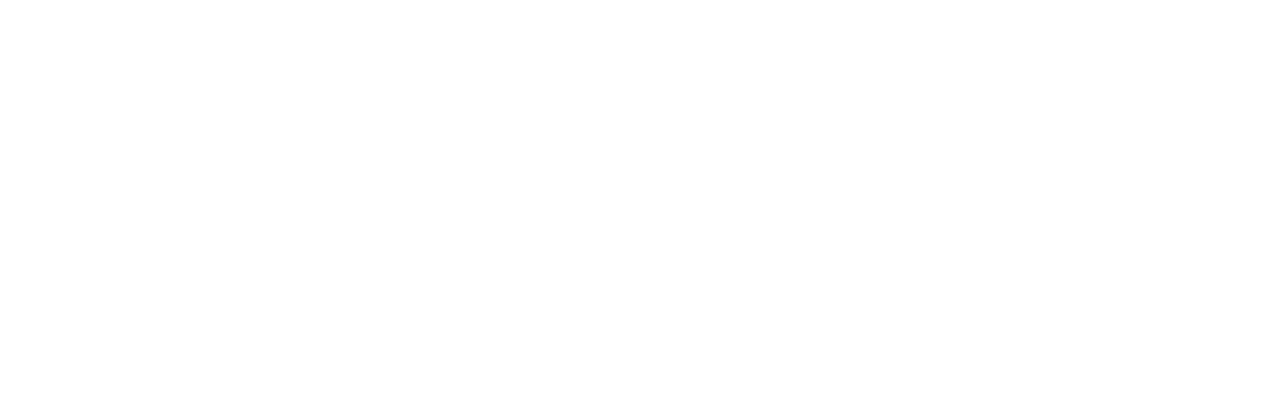
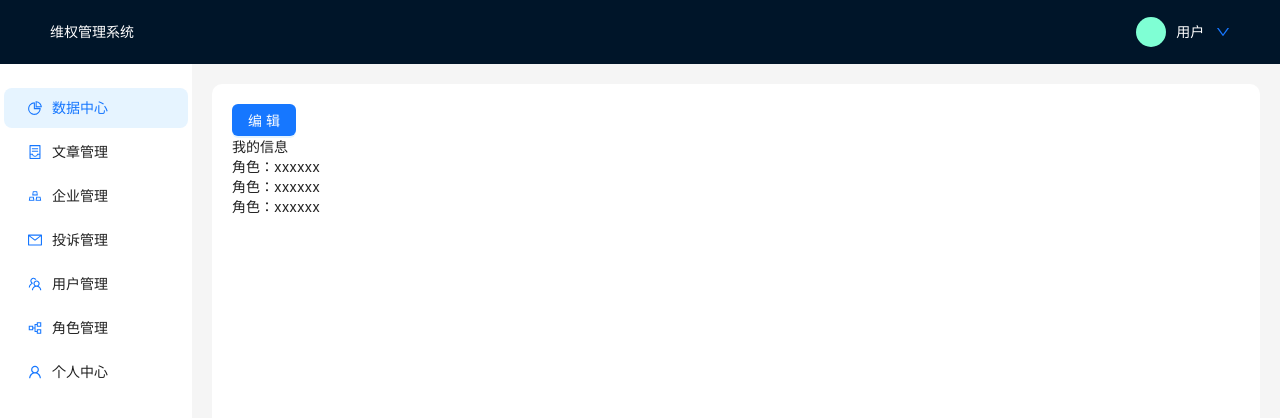
Before and after one commit to ppztt/graduate, a React app: page /back_way/person in a window 1280 px wide. Before the commit this address had no page. Shown: the top 418 px of the page. Built offline with nearby package versions, Linux system fonts and the light colour scheme.

Commit message:
feat: 个人中心

```diff
--- /dev/null
+++ b/src/pages/home/components/menus.scss
@@ -0,0 +1,5 @@
+.menu {
+    svg {
+        color: #1677ff;
+    }
+}
--- a/src/pages/home/components/menus.tsx
+++ b/src/pages/home/components/menus.tsx
@@ -1,89 +1,61 @@
 import React from 'react';
-import { AppstoreOutlined, MailOutlined, SettingOutlined } from '@ant-design/icons';
+import { PieChartTwoTone, MailOutlined, ContainerTwoTone, GoldTwoTone, PartitionOutlined, UserOutlined, TeamOutlined } from '@ant-design/icons';
 import type { MenuProps } from 'antd';
 import { Menu } from 'antd';
+import { useNavigate } from 'react-router-dom';
+import './menus.scss'
 
 type MenuItem = Required<MenuProps>['items'][number];
-
 const items: MenuItem[] = [
   {
-    key: 'sub1',
-    label: 'Navigation One',
-    icon: <MailOutlined />,
-    children: [
-      {
-        key: 'g1',
-        label: 'Item 1',
-        type: 'group',
-        children: [
-          { key: '1', label: 'Option 1' },
-          { key: '2', label: 'Option 2' },
-        ],
-      },
-      {
-        key: 'g2',
-        label: 'Item 2',
-        type: 'group',
-        children: [
-          { key: '3', label: 'Option 3' },
-          { key: '4', label: 'Option 4' },
-        ],
-      },
-    ],
+    key: '/back_way/dash_board',
+    label: '数据中心',
+    icon: <PieChartTwoTone />
   },
   {
-    key: 'sub2',
-    label: 'Navigation Two',
-    icon: <AppstoreOutlined />,
-    children: [
-      { key: '5', label: 'Option 5' },
-      { key: '6', label: 'Option 6' },
-      {
-        key: 'sub3',
-        label: 'Submenu',
-        children: [
-          { key: '7', label: 'Option 7' },
-          { key: '8', label: 'Option 8' },
-        ],
-      },
-    ],
+    key: '/back_way/content',
+    label: '文章管理',
+    icon: <ContainerTwoTone />
   },
   {
-    type: 'divider',
+    key: '/back_way/company',
+    label: '企业管理',
+    icon: <GoldTwoTone />
   },
   {
-    key: 'sub4',
-    label: 'Navigation Three',
-    icon: <SettingOutlined />,
-    children: [
-      { key: '9', label: 'Option 9' },
-      { key: '10', label: 'Option 10' },
-      { key: '11', label: 'Option 11' },
-      { key: '12', label: 'Option 12' },
-    ],
+    key: '/back_way/complain',
+    label: '投诉管理',
+    icon: <MailOutlined />
   },
   {
-    key: 'grp',
-    label: 'Group',
-    type: 'group',
-    children: [
-      { key: '13', label: 'Option 13' },
-      { key: '14', label: 'Option 14' },
-    ],
+    key: '/back_way/user_manage',
+    label: '用户管理',
+    icon: <TeamOutlined />
   },
+  {
+    key: '/back_way/role_manage',
+    label: '角色管理',
+    icon: <PartitionOutlined />
+  },
+  {
+    key: '/back_way/person',
+    label: '个人中心',
+    icon: <UserOutlined />
+  }
 ];
 
 const LocalMenu: React.FC = () => {
+  const navigate = useNavigate()
   const onClick: MenuProps['onClick'] = (e) => {
-    console.log('click ', e);
+    navigate(e.key)
   };
 
   return (
     <Menu
+      className='menu'
       onClick={onClick}
       style={{ width: '100%', border: 'none' }}
-      defaultSelectedKeys={['1']}
-      defaultOpenKeys={['sub1']}
+      defaultSelectedKeys={['/back_way/dash_board']}
       mode="inline"
       items={items}
     />
--- a/src/pages/home/index.scss
+++ b/src/pages/home/index.scss
@@ -1,4 +1,44 @@
 
-.ant-layout .layout-bg{
-    background-color: #fff;
+.ant-layout{
+    .ant-layout-header {
+        color: #fff;
+    }
+    .ant-layout-sider {
+        box-sizing: border-box;
+        padding-top: 20px;
+        height: calc(100vh -  64px);
+        min-width: 140px !important;
+    }
+    .ant-layout-content {
+        box-sizing: border-box;
+        padding: 20px;
+        height: calc(100vh -  64px);
+    }
+    .routerView {
+        width: 100%;
+        height: 100%;
+        border-radius: 10px;
+        padding: 20px;
+        background-color: #fff;
+    }
+    .layout-bg{
+        background-color: #fff;
+    }
 }
+.header-box {
+    display: flex;
+    justify-content: space-between;
+    align-items: center;
+    .userName {
+        display: flex;
+        align-items: center;
+        .avatar {
+            display: inline-block;
+            margin-right: 10px;
+            width: 30px;
+            height: 30px;
+            border-radius: 50%;
+            background-color: aquamarine;
+        }
+    }
+}
--- a/src/pages/home/index.tsx
+++ b/src/pages/home/index.tsx
@@ -1,23 +1,48 @@
-import React from "react";
-import { Layout } from 'antd'
-import { Outlet } from "react-router-dom";
+import React from "react"
+import { Layout, Dropdown, Space } from 'antd'
+import { DownOutlined } from '@ant-design/icons'
+import { Outlet } from "react-router-dom"
 import './index.scss'
-import LocalMenu from "./components/menus";
-const { Header, Footer, Sider, Content } = Layout;
+import LocalMenu from "./components/menus"
+import type { MenuProps } from 'antd'
+const { Header, Sider, Content } = Layout
 const Home: React.FC = () => {
+    const items: MenuProps['items'] = [
+        {
+            label: <a onClick={(e) => e.preventDefault()}>1st menu item</a>,
+            key: '1',
+        }
+    ]
     return (
         <Layout>
-            <Header className="layout-bg">Header</Header>
+            <Header>
+                <div className="header-box">
+                    <span className="title">维权管理系统</span>
+                    <span className="userName">
+                        <span className="avatar"></span>
+                        用户  &nbsp;&nbsp;
+                        <Dropdown menu={{ items }} trigger={['click']}>
+                            <a onClick={(e) => e.preventDefault()}>
+                                <Space>
+                                    <DownOutlined />
+                                </Space>
+                            </a>
+                        </Dropdown>
+                    </span>
+                </div>
+            </Header>
             <Layout>
-            <Sider width="25%" className="layout-bg">
+                <Sider width="15%" className="layout-bg">
                     <LocalMenu />
                 </Sider>
                 <Content>
                     {/* 需要引入Outlet组件，作用跟router-view一样，表明组件在这里显示 */}
+                    <div className="routerView">
                         <Outlet></Outlet>
+                    </div>
                 </Content>
             </Layout>
-            <Footer>Footer</Footer>
+                {/* <Footer>Footer</Footer> */}
         </Layout>
     )
 }
--- a/src/pages/login/index.tsx
+++ b/src/pages/login/index.tsx
@@ -12,8 +12,7 @@ const Login: React.FC = () => {
 
     const [loginInfo] = Form.useForm<loginForm>();
     const onFinish: FormProps<loginForm>['onFinish'] = (values) => {
-        console.log('Success:', values)
-        navigate('/home/about')
+        navigate('/back_way/about')
     }
 
     const onFinishFailed: FormProps<loginForm>['onFinishFailed'] = (errorInfo) => {
--- /dev/null
+++ b/src/pages/person/index.scss
@@ -0,0 +1,5 @@
+#person {
+    .info-content {
+
+    }
+}
--- /dev/null
+++ b/src/pages/person/index.tsx
@@ -0,0 +1,51 @@
+import React, { useState } from "react"
+import { Button } from "antd"
+import './index.scss'
+const Person: React.FC = () => {
+    const [isEdit, setIsEdit] = useState(false)
+
+    const changeEdit: Function = (): void => {
+        if (isEdit) {
+            saveInfo()
+        }
+        setIsEdit(!isEdit)
+    }
+    const saveInfo: Function = (): void => {
+        console.log('发起了一个保存的请求')
+    }
+
+    const CommonInfo: React.FC = () => {
+        return (
+            <div id="person">
+                <div className="title">我的信息</div>
+                <div className="info-content">
+                    <div className="info-item">
+                        <span className="label">角色：</span>
+                        <span className="value">xxxxxx</span>
+                    </div>
+                    <div className="info-item">
+                        <span className="label">角色：</span>
+                        <span className="value">xxxxxx</span>
+                    </div>
+                    <div className="info-item">
+                        <span className="label">角色：</span>
+                        <span className="value">xxxxxx</span>
+                    </div>
+                </div>
+            </div>
+        )
+    }
+    const EditInfo: React.FC = () => {
+        return (
+            <div>编辑信息</div>
+        )
+    }
+    return (
+        <div>
+            <Button type="primary" onClick={() => changeEdit()}>{ isEdit ? '保存' : '编辑'}</Button>
+            { isEdit ? <EditInfo/> : <CommonInfo /> }
+        </div>
+    )
+}
+
+export default Person
```
Also changed, not shown: src/router/routes.tsx (+30 -2 lines). Lines whose indentation alone changed are shown as unchanged.
